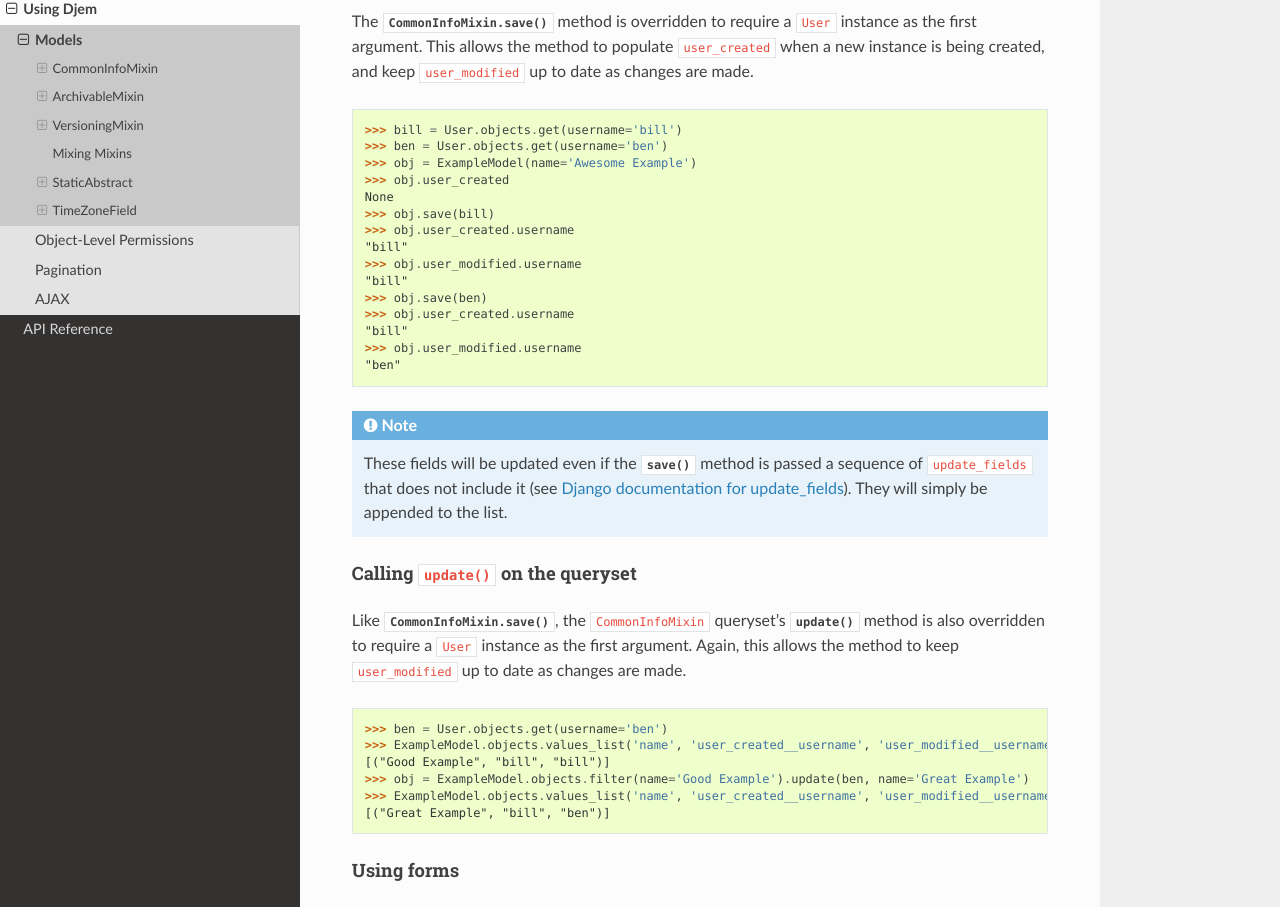
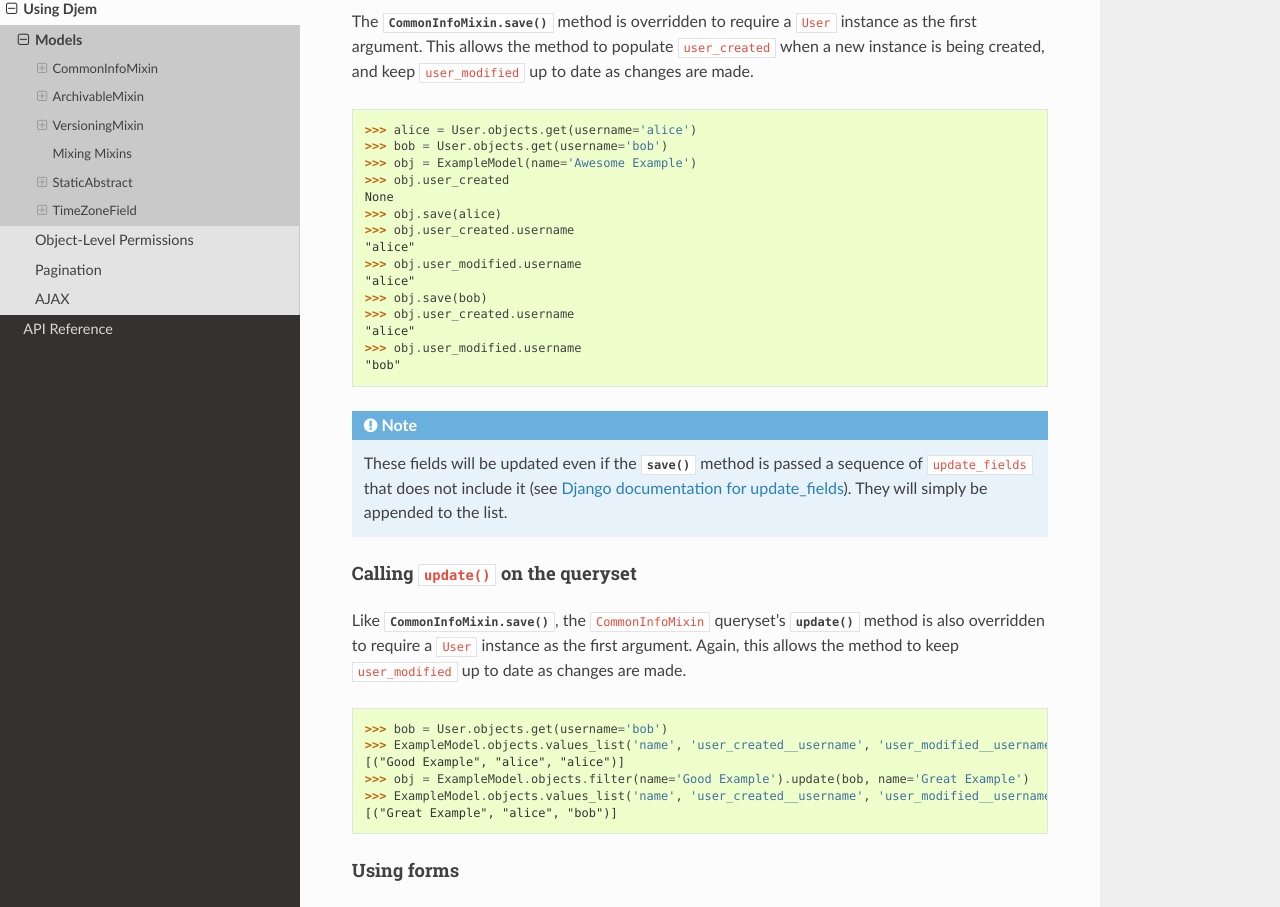
Before and after one commit to oogles/djem, a Sphinx documentation site: the page built from docs/topics/models.rst, in a window 1280 px wide and 1400 px high, scrolled down 1370 px. Shown: the part 137-1044 px from the top of the window. Built offline with Sphinx 7.4.7 and the Read the Docs theme 2.0.0, drawn with Linux system fonts in a browser that asks for light colours; some of the changed text lies outside the part shown.

Commit message:
Introducing Alice and Bob.

```diff
--- a/docs/topics/models.rst
+++ b/docs/topics/models.rst
@@ -65,21 +65,21 @@ The :meth:`CommonInfoMixin.save` method is overridden to require a ``User`` inst
 
 .. code-block:: python
 
-    >>> bill = User.objects.get(username='bill')
-    >>> ben = User.objects.get(username='ben')
+    >>> alice = User.objects.get(username='alice')
+    >>> bob = User.objects.get(username='bob')
     >>> obj = ExampleModel(name='Awesome Example')
     >>> obj.user_created
     None
-    >>> obj.save(bill)
+    >>> obj.save(alice)
     >>> obj.user_created.username
-    "bill"
+    "alice"
     >>> obj.user_modified.username
-    "bill"
-    >>> obj.save(ben)
+    "alice"
+    >>> obj.save(bob)
     >>> obj.user_created.username
-    "bill"
+    "alice"
     >>> obj.user_modified.username
-    "ben"
+    "bob"
 
 .. note::
 
@@ -92,12 +92,12 @@ Like :meth:`CommonInfoMixin.save`, the ``CommonInfoMixin`` queryset's :meth:`~dj
 
 .. code-block:: python
 
-    >>> ben = User.objects.get(username='ben')
+    >>> bob = User.objects.get(username='bob')
     >>> ExampleModel.objects.values_list('name', 'user_created__username', 'user_modified__username')
-    [("Good Example", "bill", "bill")]
-    >>> obj = ExampleModel.objects.filter(name='Good Example').update(ben, name='Great Example')
+    [("Good Example", "alice", "alice")]
+    >>> obj = ExampleModel.objects.filter(name='Good Example').update(bob, name='Great Example')
     >>> ExampleModel.objects.values_list('name', 'user_created__username', 'user_modified__username')
-    [("Great Example", "bill", "ben")]
+    [("Great Example", "alice", "bob")]
 
 Using forms
 ~~~~~~~~~~~
@@ -181,24 +181,24 @@ Ownership checking
 
 .. code-block:: python
 
-    >>> bill = User.objects.get(username='bill')
-    >>> ben = User.objects.get(username='ben')
+    >>> alice = User.objects.get(username='alice')
+    >>> bob = User.objects.get(username='bob')
     >>> obj = ExampleModel(name='Awesome Example')
-    >>> obj.save(bill)
-    >>> obj.owned_by(bill)
+    >>> obj.save(alice)
+    >>> obj.owned_by(alice)
     True
-    >>> obj.owned_by(ben)
+    >>> obj.owned_by(bob)
     False
 
 Ownership checking is also available via a ``CommonInfoMixin`` model's manager and queryset. The queryset's :meth:`~djem.models.managers.CommonInfoQuerySet.owned_by` method also accepts a user as a ``User`` instance or as the primary key of a ``User`` record. It returns a queryset filtered to records where the ``user_created`` field matches the given user.
 
 .. code-block:: python
 
-    >>> ExampleModel.objects.owned_by(bill)
+    >>> ExampleModel.objects.owned_by(alice)
     [<ExampleModel: Awesome Example>]
-    >>> ExampleModel.objects.owned_by(ben)
+    >>> ExampleModel.objects.owned_by(bob)
     []
-    >>> ExampleModel.objects..filter(name__contains='Great').owned_by(bill)
+    >>> ExampleModel.objects.filter(name__contains='Great').owned_by(alice)
     []
 
 
@@ -213,13 +213,13 @@ Object-level permissions
 
 .. code-block:: python
 
-    >>> bill = User.objects.get(username='bill')
-    >>> ben = User.objects.get(username='ben')
+    >>> alice = User.objects.get(username='alice')
+    >>> bob = User.objects.get(username='bob')
     >>> obj = ExampleModel(name='Awesome Example')
-    >>> obj.save(bill)
-    >>> bill.has_perm('myapp.change_examplemodel', obj)
+    >>> obj.save(alice)
+    >>> alice.has_perm('myapp.change_examplemodel', obj)
     True
-    >>> ben.has_perm('myapp.change_examplemodel', obj)
+    >>> bob.has_perm('myapp.change_examplemodel', obj)
     False
 
 .. note::
--- a/docs/topics/permissions.rst
+++ b/docs/topics/permissions.rst
@@ -224,7 +224,7 @@ Continuing with the modified ``Question`` model defined above:
 
 .. code-block:: python
 
-    >>> user = User.objects.get(username='bill')
+    >>> user = User.objects.get(username='alice')
     >>> question = Question.objects.filter(voters=user).first()
     >>> user.has_perm('polls.vote_on_question', question)
     True
```
